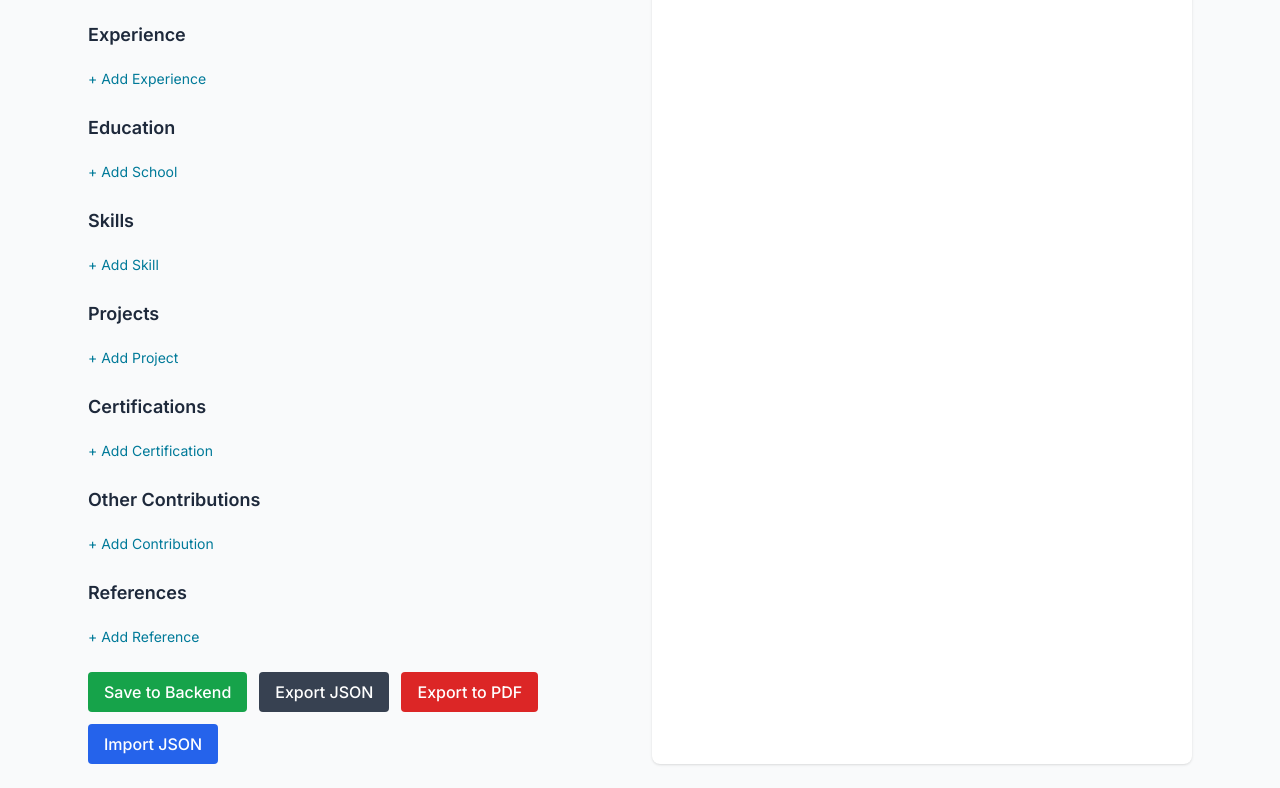
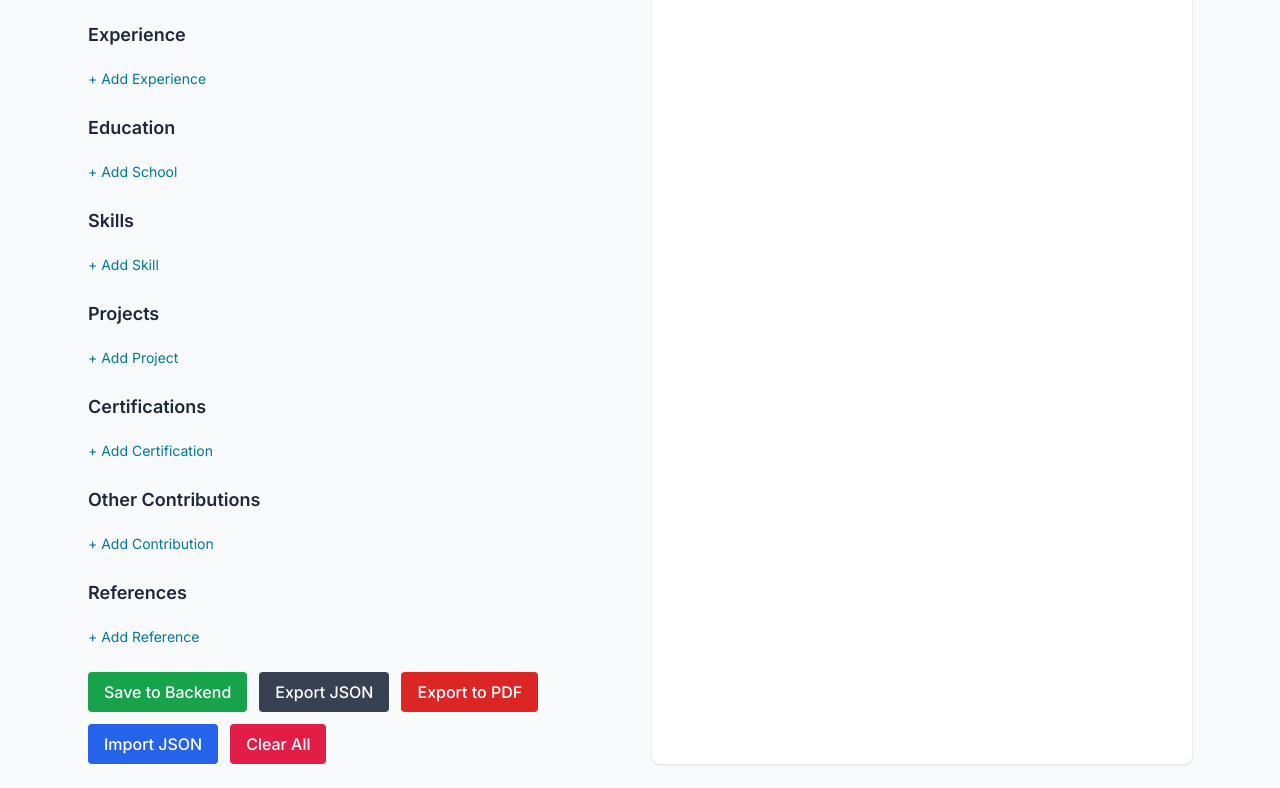
Before and after one commit to maele/ats-resume, a plain HTML site: page frontend/index.html in a window 1280 px wide. Shown: the part 627-1415 px from the top of the page. Drawn offline with nearby package versions, Linux system fonts and the light colour scheme.

Commit message:
Add 'Clear All' button to index.html

```diff
--- a/frontend/index.html
+++ b/frontend/index.html
@@ -106,6 +106,7 @@
           <button id="exportJson" class="px-4 py-2 bg-gray-700 text-white rounded font-medium">Export JSON</button>
           <button id="exportPdf" class="px-4 py-2 bg-red-600 text-white rounded font-medium">Export to PDF</button>
           <button id="importJson" class="px-4 py-2 bg-blue-600 text-white rounded font-medium">Import JSON</button>
+          <button id="clearAll" class="px-4 py-2 bg-rose-600 text-white rounded font-medium">Clear All</button>
           <input type="file" id="jsonFile" accept=".json" class="hidden" />
         </div>
       </div>
```
